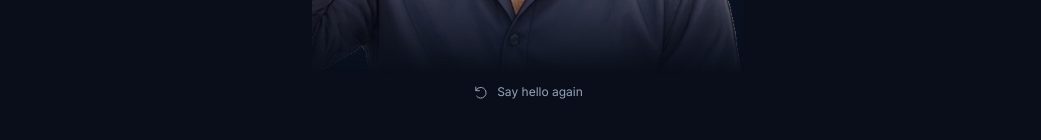
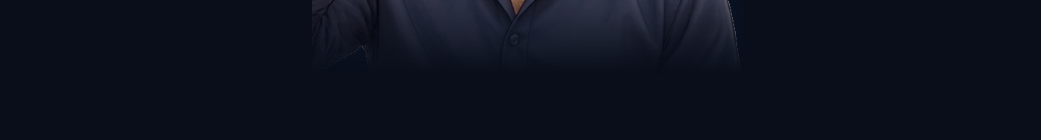
Before and after one commit to OK2003/omid-portfolio, a Next.js app: page / in a window 1280 px wide. Shown: the part 466-606 px from the top of the page, without its empty margins (112-1153 px from the left). Built offline with nearby package versions, Linux system fonts and the light colour scheme.

Commit message:
remove homepage greeting playback controls

```diff
--- a/src/app/globals.css
+++ b/src/app/globals.css
@@ -124,29 +124,6 @@ svg {
 .hero-greeting[data-ready="true"] .hero-greeting-poster { opacity: 0; }
 .hero-greeting[data-ready="true"] .hero-greeting-canvas { opacity: 1; }
 
-.hero-greeting-control {
-  position: absolute;
-  bottom: 0;
-  left: 50%;
-  transform: translateX(-50%);
-  display: inline-flex;
-  align-items: center;
-  justify-content: center;
-  gap: 0.5rem;
-  min-height: 44px;
-  padding: 0.5rem 1rem;
-  border-radius: 999px;
-  color: var(--color-muted-foreground);
-  font-size: 0.75rem;
-  white-space: nowrap;
-  cursor: pointer;
-  transition: color 180ms ease, background-color 180ms ease;
-}
-
-.hero-greeting-control:hover {
-  color: var(--color-foreground);
-  background-color: var(--color-muted);
-}
 
 .hero-reveal, .page-transition, .project-card-reveal {
   animation: rise-in 0.45s ease-out both;
--- a/src/components/sections/HeroGreeting.tsx
+++ b/src/components/sections/HeroGreeting.tsx
@@ -1,7 +1,7 @@
 "use client";
 
 import Image from "next/image";
-import { useEffect, useRef, useState } from "react";
+import { useEffect, useRef } from "react";
 import { usePathname } from "next/navigation";
 import { assetPath } from "@/constants/assets";
 
@@ -12,7 +12,6 @@ export function HeroGreeting() {
   const stageRef = useRef<HTMLDivElement>(null);
   const videoRef = useRef<HTMLVideoElement>(null);
   const canvasRef = useRef<HTMLCanvasElement>(null);
-  const [isPlaying, setIsPlaying] = useState(false);
   const pathname = usePathname();
 
   useEffect(() => {
@@ -122,16 +121,6 @@ export function HeroGreeting() {
     };
   }, [pathname]);
 
-  const togglePlayback = () => {
-    const video = videoRef.current;
-    if (!video) return;
-    if (!video.paused) video.pause();
-    else {
-      video.currentTime = 0;
-      void video.play().catch(() => {});
-    }
-  };
-
   return (
     <div className="hero-greeting" ref={stageRef}>
       <div className="hero-greeting-glow" aria-hidden="true" />
@@ -162,16 +151,7 @@ export function HeroGreeting() {
         preload="auto"
         className="hidden"
         aria-hidden="true"
-        onPlay={() => setIsPlaying(true)}
-        onPause={() => setIsPlaying(false)}
-        onEnded={() => setIsPlaying(false)}
       />
-      <button type="button" className="hero-greeting-control" onClick={togglePlayback} aria-label={isPlaying ? "Pause greeting" : "Replay greeting"}>
-        <svg viewBox="0 0 24 24" width="16" height="16" fill="none" stroke="currentColor" strokeWidth="1.5" aria-hidden="true">
-          {isPlaying ? <path d="M9 6v12M15 6v12" /> : <><path d="M4 10a8 8 0 1 1 1 8" /><path d="M4 4v6h6" /></>}
-        </svg>
-        <span>{isPlaying ? "Pause" : "Say hello again"}</span>
-      </button>
     </div>
   );
 }
```
Also changed, not shown: 1 other file (tests, documents, lock files or other folders).
